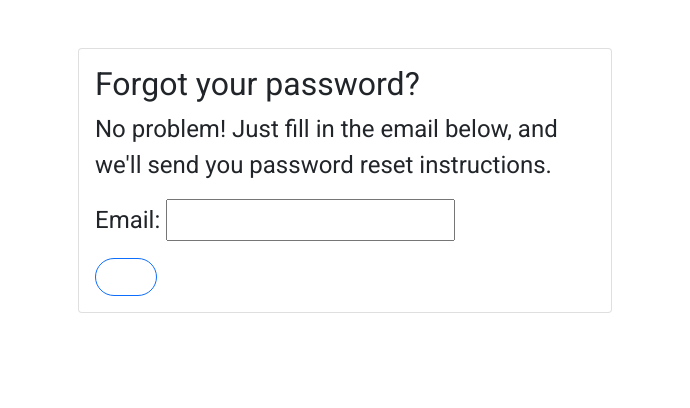
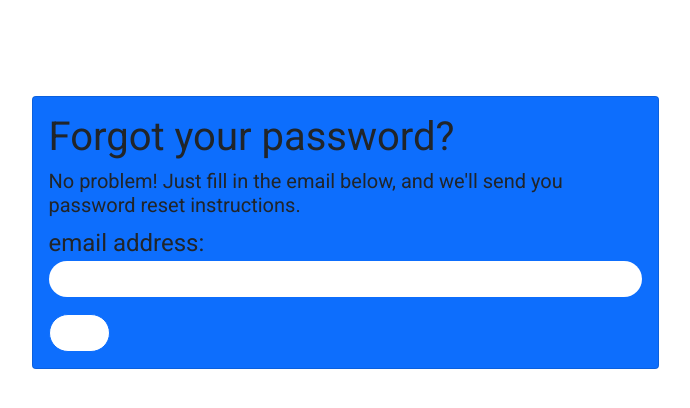
Before and after one commit to mamadkhezri/Zab, a Django app: page /accounts/reset/ in a window 1280 px wide. Shown: the part 59-467 px from the top of the page, without its empty margins (295-985 px from the left). Run offline with Django 4.2, Linux system fonts and the light colour scheme; parts of the project's set-up code (start-up, migrations or seed data) failed here and were passed over; some libraries are stand-ins or nearby versions; some web fonts are replaced.

Commit message:
create UserPasswordResetForm

```diff
--- a/accounts/forms.py
+++ b/accounts/forms.py
@@ -4,6 +4,8 @@ from .models import Profile
 from .models import User
 from django.contrib.auth.forms import ReadOnlyPasswordHashField
 from django.contrib.auth import get_user_model
+from django.contrib.auth.forms import PasswordResetForm
+
 
 
 
@@ -80,3 +82,8 @@ class EditUserForm(forms.ModelForm):
 		if age is not None and (age < 1 or age > 100):
 			raise forms.ValidationError("Age must be between 1 and 100.")
 		return age
+
+
+
+class UserPasswordResetForm(PasswordResetForm):
+	email = forms.EmailField(label='email address', widget=forms.TextInput(attrs={'class':'form-control'}))
--- a/accounts/templates/accounts/input_email.html
+++ b/accounts/templates/accounts/input_email.html
@@ -8,14 +8,15 @@
     <link href="https://cdn.jsdelivr.net/npm/bootstrap@5.3.1/dist/css/bootstrap.min.css" rel="stylesheet" integrity="sha384-4bw+/aepP/YC94hEpVNVgiZdgIC5+VKNBQNGCHeKRQN+PtmoHDEXuppvnDJzQIu9" crossorigin="anonymous">
 </head>
 <body>
+
     {% include 'inc/navbar.html' %}
-    <div class="container mt-5">
-        <div class="row justify-content-center">
-            <div class="col-md-6">
-                <div class="card">
+    <div class="container mt-5 mb-5">
+        <div class="row justify-content-center align-items-center">
+            <div class="col-md-7">
+                <div class="card bg-primary mt-5">
                     <div class="card-body">
-                        <h2 class="card-title">Forgot your password?</h2>
-                        <p class="card-text">No problem! Just fill in the email below, and we'll send you password reset instructions.</p>
+                        <h1 class="card-title">Forgot your password?</h1>
+                        <h5 class="card-text">No problem! Just fill in the email below, and we'll send you password reset instructions.</h5>
                         <form id="password-reset-form" action="{% url 'accounts:reset_password' %}" method="post">
                             <div class="mb-3">
                                 {% csrf_token %}
--- a/accounts/views.py
+++ b/accounts/views.py
@@ -7,7 +7,7 @@ from django.http.response import HttpResponse
 from django.http import HttpResponseRedirect
 from django.shortcuts import render, redirect, get_object_or_404
 from django.views import View
-from .forms import UserRegistrationForm, UserLoginForm, EditUserForm
+from .forms import UserRegistrationForm, UserLoginForm, EditUserForm, UserPasswordResetForm
 from django.contrib import messages
 from django.contrib.auth import authenticate, login, logout
 from django.contrib.auth.mixins import LoginRequiredMixin
@@ -157,9 +157,10 @@ class EditUserView(LoginRequiredMixin, View):
 
 
 class UserPasswordResetView(auth_views.PasswordResetView):
-	template_name = 'accounts/input_email.html'
-	success_url = reverse_lazy('accounts:password_reset_done')
-	email_template_name = 'accounts/password_reset_email.html'
+    form_class = UserPasswordResetForm
+    template_name = 'accounts/input_email.html'
+    success_url = reverse_lazy('accounts:password_reset_done')
+    email_template_name = 'accounts/password_reset_email.html'
 
 
 class UserPasswordResetDoneView(auth_views.PasswordResetDoneView):
```
